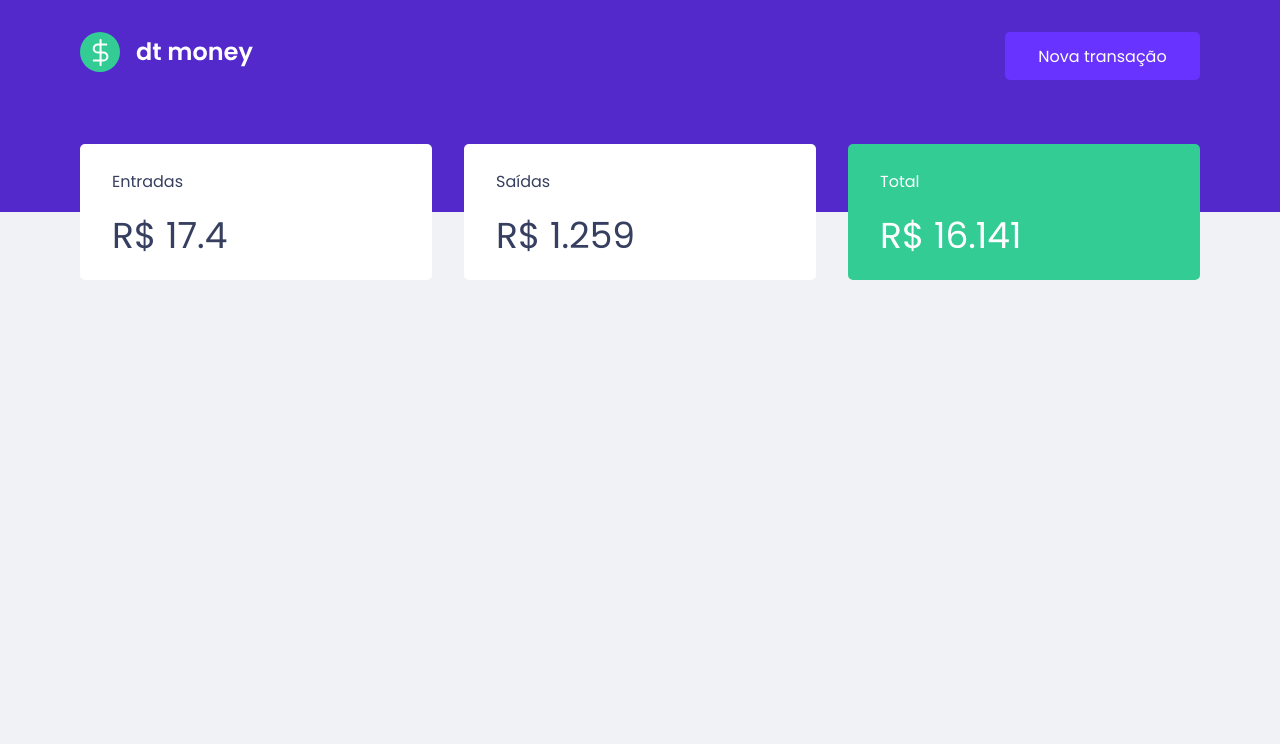
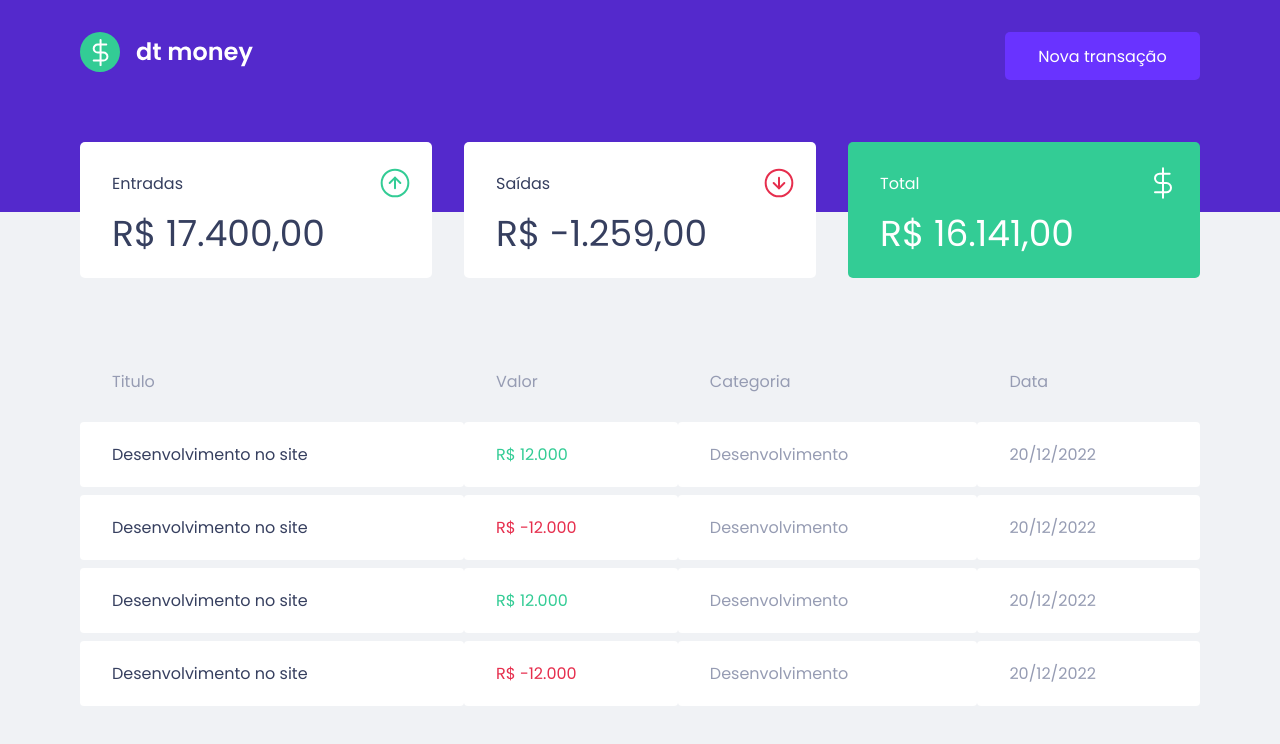
Before and after one commit to ovinidev/DtMoney, a React (Vite) app: page / in a window 1280 px wide. Shown: the top 744 px of the page. Built offline with nearby package versions, Linux system fonts and the light colour scheme.

Commit message:
transactions component

```diff
--- a/src/components/Dashboard/index.tsx
+++ b/src/components/Dashboard/index.tsx
@@ -1,5 +1,9 @@
 import { Summary } from "../Summary"
 import { Container, SummaryContainer } from "./styles"
+import income from '../../assets/income.svg';
+import outcome from '../../assets/outcome.svg';
+import total from '../../assets/total.svg';
+import { TransactionsTable } from "../TransactionsTable";
 
 export const Dashboard = () => {
   return (
@@ -8,18 +12,23 @@ export const Dashboard = () => {
         <Summary
           text="Entradas"
           value={17.400}
+          logo={income}
         />
         <Summary
           text="Saídas"
-          value={1.259}
+          value={-1.259}
+          logo={outcome}
           margin
         />
         <Summary
           text="Total"
           value={16.141}
+          logo={total}
           color='green'
         />
       </SummaryContainer>
+
+      <TransactionsTable />
     </Container>
   )
 }
--- a/src/components/Dashboard/styles.ts
+++ b/src/components/Dashboard/styles.ts
@@ -9,7 +9,5 @@ export const SummaryContainer = styled('div', {
   display: 'flex',
   alignItems: 'center',
   justifyContent: 'center',
-
-  position: 'absolute',
-  top: '9rem'
+  marginTop: '-4.35rem'
 })
--- a/src/components/Header/styles.ts
+++ b/src/components/Header/styles.ts
@@ -2,7 +2,6 @@ import { styled } from '../../styles/stitches.config'
 
 export const Container = styled("header", {
   background: '$primary',
-  position: 'relative',
   height: '13.25rem',
 })
 
--- a/src/components/Summary/index.tsx
+++ b/src/components/Summary/index.tsx
@@ -1,16 +1,20 @@
 import { VariantProps } from "@stitches/react"
-import { Container, Text, Value } from "./styles"
+import { Container, Text, Value, Header, Logo } from "./styles"
 
-type SummaryProps = VariantProps <typeof Container> & {
+type SummaryProps = VariantProps<typeof Container> & {
   text: string,
-  value: number
+  value: number,
+  logo: string
 }
 
-export const Summary = ({text, value, ...rest} : SummaryProps) => {
+export const Summary = ({ text, value, logo, ...rest }: SummaryProps) => {
   return (
     <Container {...rest}>
-      <Text>{text}</Text>
-      <Value>R$ {value}</Value>
+      <Header>
+        <Text>{text}</Text>
+        <Logo src={logo} alt="logo" />
+      </Header>
+      <Value>R$ {value.toFixed(3)},00</Value>
     </Container>
   )
 }
--- a/src/components/Summary/styles.ts
+++ b/src/components/Summary/styles.ts
@@ -11,7 +11,7 @@ export const Container = styled("div", {
   alignItems: 'left',
   flexDirection: 'column',
 
-  padding: '1.563rem 0 0 2rem',
+  padding: '1.563rem 1.292rem 0 2rem',
 
   variants: {
     color: {
@@ -28,12 +28,22 @@ export const Container = styled("div", {
   }
 })
 
+export const Header = styled("header", {
+  display: 'flex',
+  alignItems: 'center',
+  justifyContent: 'space-between',
+})
+
+export const Logo = styled("img", {
+
+})
+
 export const Text = styled("p", {
   fontSize: '$16',
 })
 
 export const Value = styled("strong", {
-  padding: '0.875rem 0 0 0',
+  padding: '0.4rem 0 0 0',
   fontSize: '$36',
   fontWeight: 500,
 })
--- /dev/null
+++ b/src/components/TransactionsTable/index.tsx
@@ -0,0 +1,45 @@
+import { Container, Td } from "./styles"
+
+export const TransactionsTable = () => {
+  return (
+    <Container>
+      <table>
+        <thead>
+          <tr>
+            <th>Titulo</th>
+            <th>Valor</th>
+            <th>Categoria</th>
+            <th>Data</th>
+          </tr>
+        </thead>
+
+        <tbody>
+          <tr>
+            <Td>Desenvolvimento no site</Td>
+            <Td state={'deposit'}>R$ 12.000</Td>
+            <Td>Desenvolvimento</Td>
+            <Td>20/12/2022</Td>
+          </tr>
+          <tr>
+            <Td>Desenvolvimento no site</Td>
+            <Td state={'withdraw'}>R$ -12.000</Td>
+            <Td>Desenvolvimento</Td>
+            <Td>20/12/2022</Td>
+          </tr>
+          <tr>
+            <Td>Desenvolvimento no site</Td>
+            <Td state={'deposit'}>R$ 12.000</Td>
+            <Td>Desenvolvimento</Td>
+            <Td>20/12/2022</Td>
+          </tr>
+          <tr>
+            <Td>Desenvolvimento no site</Td>
+            <Td state={'withdraw'}>R$ -12.000</Td>
+            <Td>Desenvolvimento</Td>
+            <Td>20/12/2022</Td>
+          </tr>
+        </tbody>
+      </table>
+    </Container>
+  )
+}
--- /dev/null
+++ b/src/components/TransactionsTable/styles.ts
@@ -0,0 +1,42 @@
+import { styled } from '../../styles/stitches.config'
+
+export const Container = styled("div", {
+  marginTop: '4rem',
+
+  table: {
+    width: '100%',
+    borderSpacing: '0 0.5rem',
+
+    th: {
+      color: '$text',
+      fontWeight: '400',
+      padding: '1.25rem 2rem',
+      textAlign: 'left',
+      lineHeight: '1.5rem',
+    },
+  }
+})
+
+export const Td = styled("td", {
+  padding: '1.25rem 2rem',
+  border: 'none',
+  background: '$shape',
+  borderRadius: '0.25rem',
+  color: '$text',
+
+  '&:first-child': {
+    color: '$title'
+  },
+
+  variants: {
+    state: {
+      deposit: {
+        color: '$secondary',
+      },
+      withdraw: {
+        color: '$tertiary',
+      }
+    },
+
+  }
+})
```
